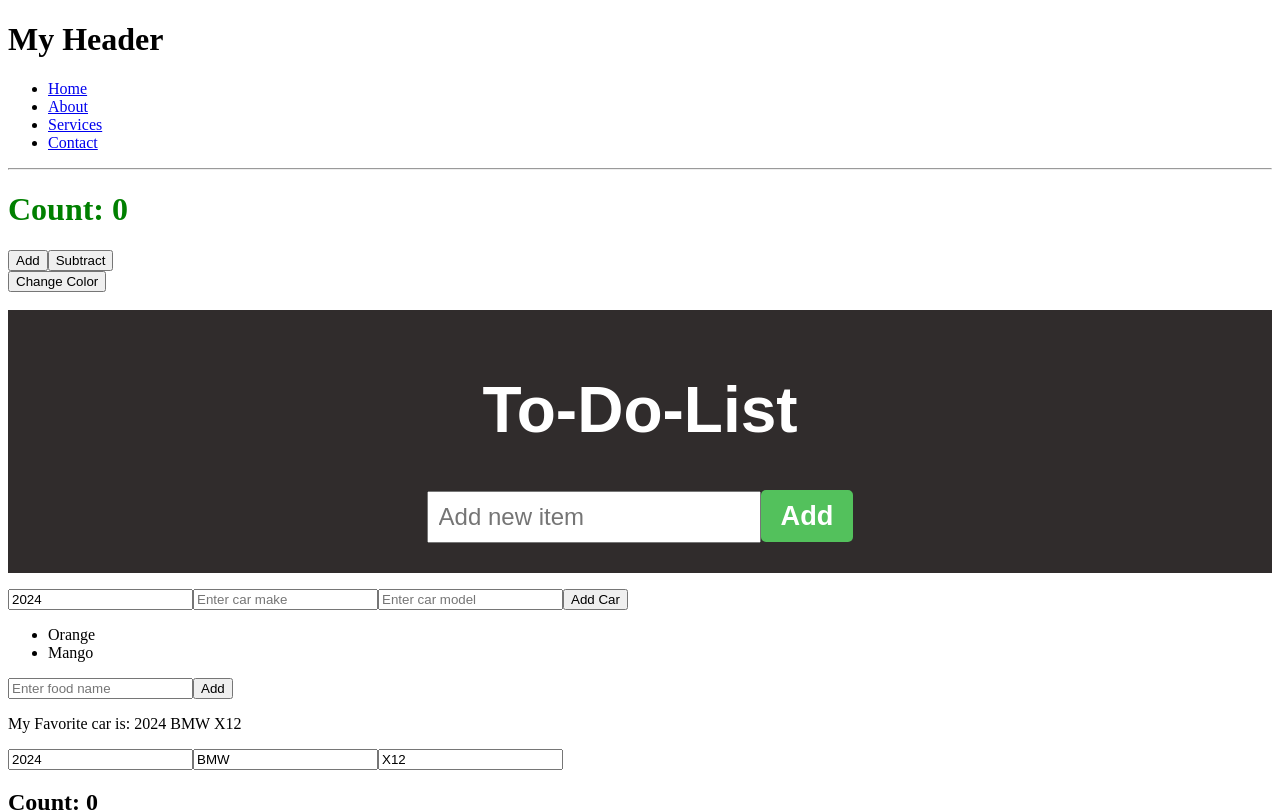
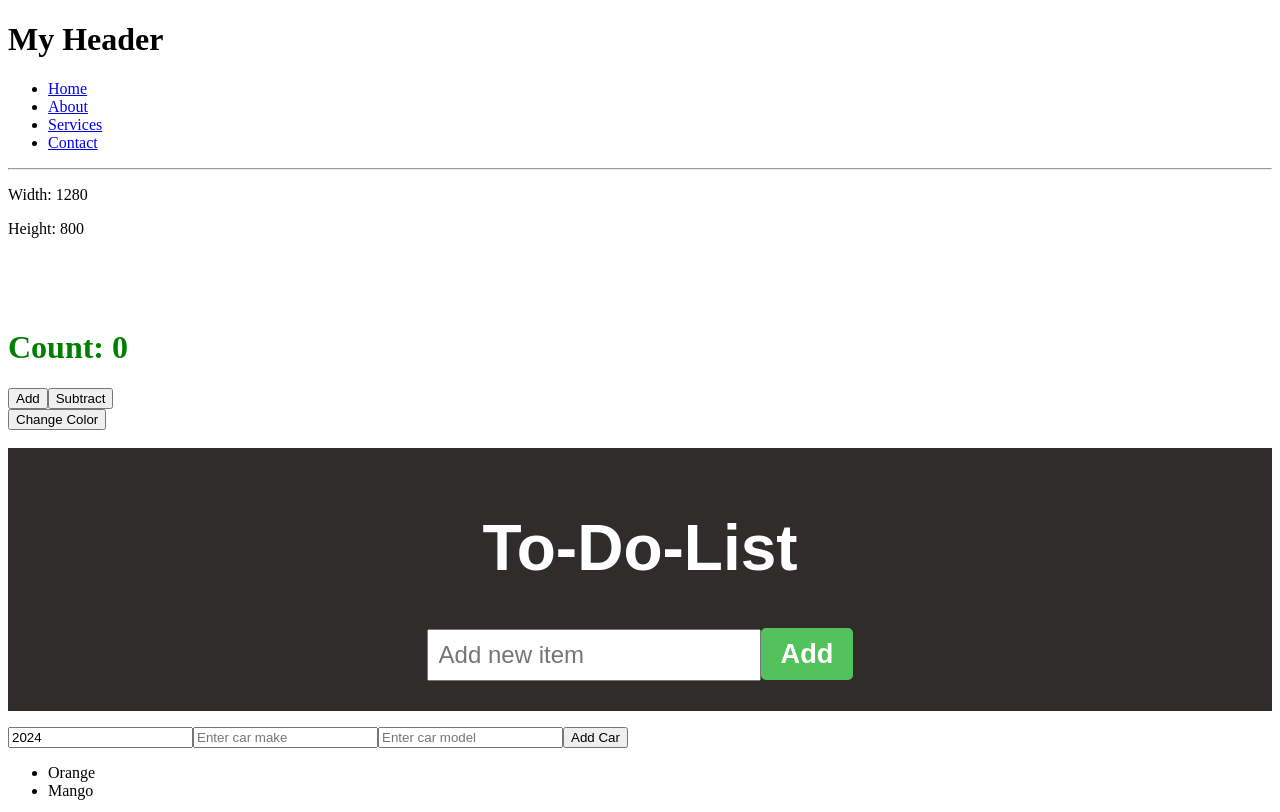
Before and after one commit to Piwoksn/React-Js-2, a React (Vite) app in the folder my-react-app/: page / in a window 1280 px wide. Shown: the top 812 px of the page. Built offline with nearby package versions, Linux system fonts and the light colour scheme.

Commit message:
used useEffect and useState to get the updated values of my width and height

```diff
--- a/my-react-app/src/App.jsx
+++ b/my-react-app/src/App.jsx
@@ -18,6 +18,7 @@ import FoodList from "./FoodList";
 import ListCars from "./CarList";
 import ToDoList from "./ToDo";
 import UseEffect from "./useEffects";
+import Continuation from "./WidthAndHeightOfWindow";
 
 function App() {
   const fruits = [
@@ -39,6 +40,10 @@ function App() {
       {/* we use fragments to be able to show more than one components */}
 
       <Header />
+      <Continuation />
+      <br />
+      <br />
+      <br />
       <UseEffect />
 
       <ToDoList />
--- a/my-react-app/src/WidthAndHeightOfWindow.jsx
+++ b/my-react-app/src/WidthAndHeightOfWindow.jsx
@@ -1,7 +1,32 @@
 import React, { useEffect, useState } from "react";
 
 function Continuation() {
-  return <></>;
+  const [width, setWidth] = useState(window.innerWidth);
+  const [height, setHeight] = useState(window.innerHeight);
+
+  useEffect(() => {
+    window.addEventListener("resize", resize);
+
+    return () => {
+      window.removeEventListener("resize", resize);
+    };
+  });
+
+  useEffect(() => {
+    document.title = `size = ${width} : ${height}`;
+  }, [width, height]);
+
+  const resize = () => {
+    setWidth(window.innerWidth);
+    setHeight(window.innerHeight);
+  };
+
+  return (
+    <>
+      <p>Width: {width}</p>
+      <p>Height: {height}</p>
+    </>
+  );
 }
 
 export default Continuation;
```
